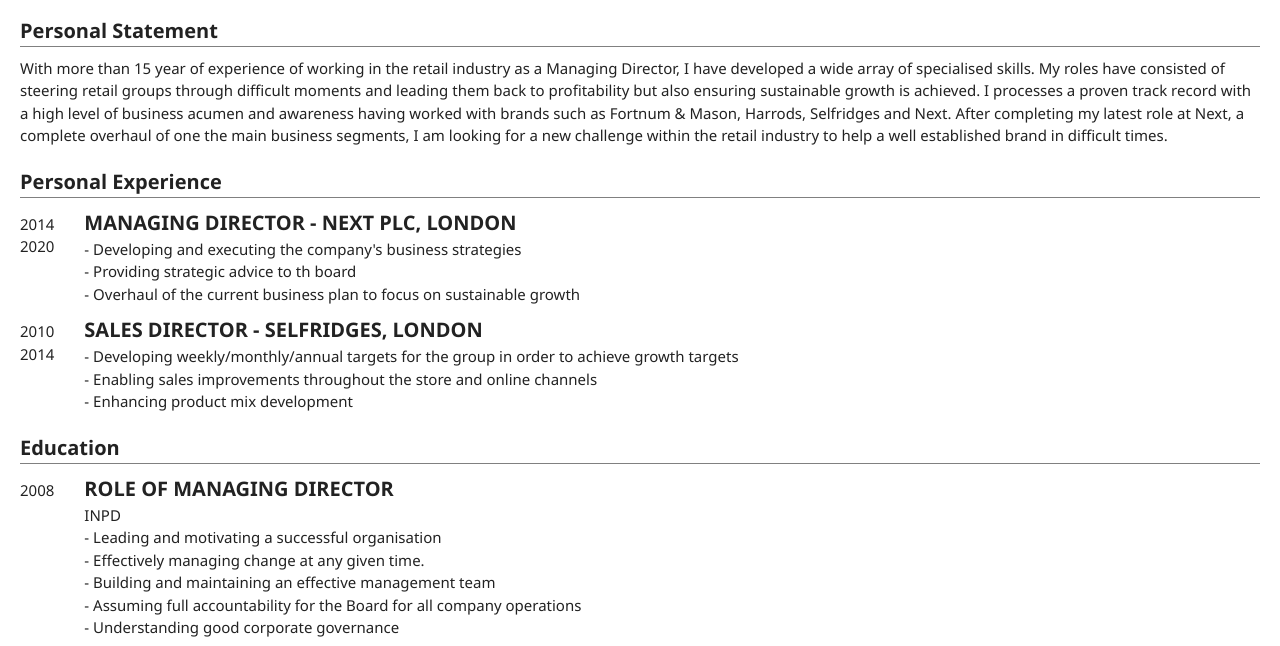
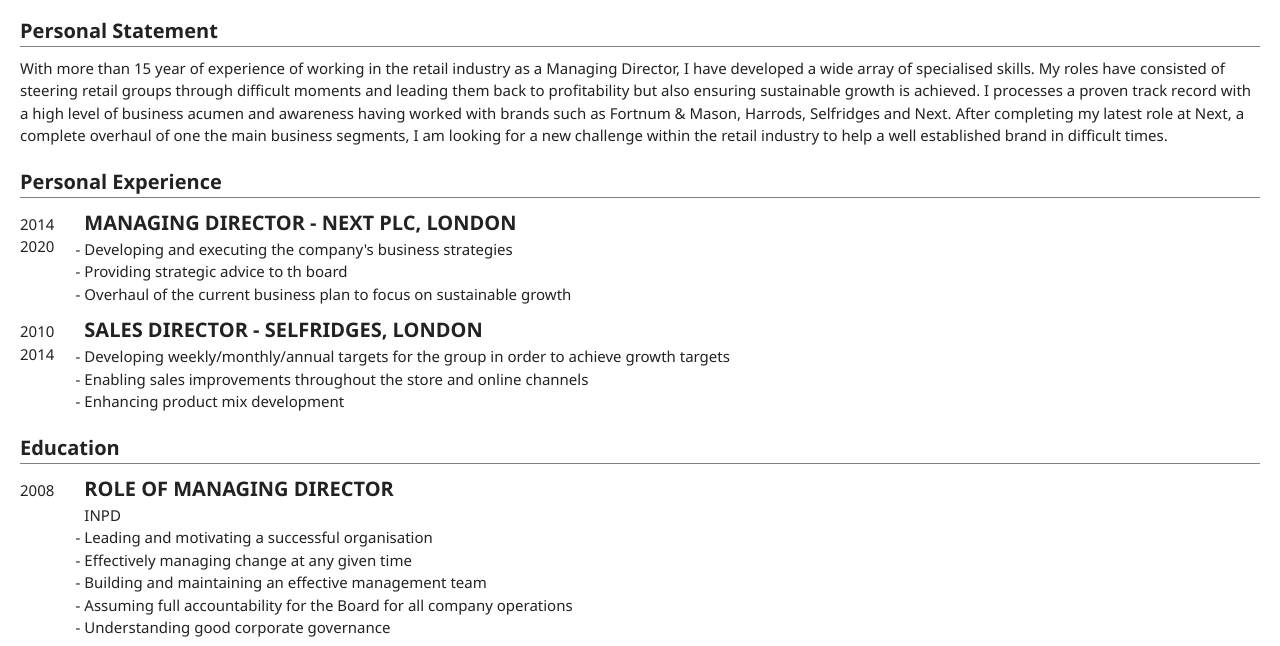
Before and after one commit to AnastasiaSneshko/FreshCode_tr, a plain HTML site: page Curriculum Vitae/index.html in a window 1280 px wide. Shown: the part 137-783 px from the top of the page. Drawn offline with Linux system fonts and the light colour scheme.

Commit message:
fixed some mistakes in CV

```diff
--- a/Curriculum Vitae/index.html
+++ b/Curriculum Vitae/index.html
@@ -10,11 +10,11 @@
   </head>
 
   <body>
-    <header>
+    <header class="head">
       <h1>Curriculum vitae</h1>
     </header>
     <article>
-      <section>
+      <header>
         <div class="header-left">
           <h2>
             <span class="title-main">Gary Oldman</span><br />Managing Director
@@ -29,7 +29,7 @@
             <a href="mailto:gary.oldman@gmail.co.uk">gary.oldman@gmail.co.uk</a>
           </address>
         </div>
-      </section>
+      </header>
       <section>
         <h3>Personal Statement</h3>
         <p>
@@ -46,10 +46,16 @@
           difficult times.
         </p>
       </section>
+
       <section>
         <h3>Personal Experience</h3>
         <table>
-          <thead></thead>
+          <thead class="table-thead">
+            <tr>
+              <td>Years</td>
+              <td>Place</td>
+            </tr>
+          </thead>
           <tbody>
             <tr>
               <td class="table-td">
@@ -58,9 +64,11 @@
               </td>
               <td>
                 <p class="table-title">Managing Director - Next PLC, London</p>
-                <p>- Developing and executing the company's business strategies</p>
-                <p>- Providing strategic advice to th board</p>
-                <p>- Overhaul of the current business plan to focus on sustainable growth</p>
+                <ul>
+                  <li class="table-li">Developing and executing the company's business strategies</li>
+                  <li class="table-li">Providing strategic advice to th board</li>
+                  <li class="table-li">Overhaul of the current business plan to focus on sustainable growth</li>
+                </ul>
               </td>
             </tr>
             <tr>
@@ -70,9 +78,11 @@
               </td>
               <td>
                 <p class="table-title bottom"> Sales Director - Selfridges, London</p>
-                <p>- Developing weekly/monthly/annual targets for the group in order to achieve growth targets</p>
-                <p>- Enabling sales improvements throughout the store and online channels</p>
-                <p>- Enhancing product mix development</p>
+                <ul>
+                  <li class="table-li">Developing weekly/monthly/annual targets for the group in order to achieve growth targets</li>
+                  <li class="table-li">Enabling sales improvements throughout the store and online channels</li>
+                  <li class="table-li">Enhancing product mix development</li>
+                </ul>
               </td>
             </tr>
           </tbody>
@@ -81,7 +91,12 @@
       <section>
         <h3>Education</h3>
         <table>
-          <thead></thead>
+          <thead class="table-thead">
+            <tr>
+              <td>Years</td>
+              <td>Place</td>
+            </tr>
+          </thead>
           <tbody>
             <tr>
               <td class="table-td">
@@ -90,14 +105,13 @@
               <td>
                 <p class="table-title">Role of Managing Director</p>
                 <p>INPD</p>
-                <p>- Leading and motivating a successful organisation</p>
-                <p>- Effectively managing change at any given time.</p>
-                <p>- Building and maintaining an effective management team</p>
-                <p>
-                  - Assuming full accountability for the Board for all company
-                  operations
-                </p>
-                <p>- Understanding good corporate governance</p>
+                <ul>
+                  <li class="table-li">Leading and motivating a successful organisation</li>
+                  <li class="table-li">Effectively managing change at any given time</li>
+                  <li class="table-li">Building and maintaining an effective management team</li>
+                  <li class="table-li">Assuming full accountability for the Board for all company operations</li>
+                  <li class="table-li">Understanding good corporate governance</li>
+                </ul>
               </td>
             </tr>
             <tr>
@@ -140,6 +154,7 @@
         </ul>
       </section>
     </article>
+
     <article>
       <h2 class="second"><span class="title-main">Johne Brown</span><br/>Creative director</h2>
       <section>
--- a/Curriculum Vitae/style.css
+++ b/Curriculum Vitae/style.css
@@ -5,7 +5,7 @@ body {
     line-height: 1.5;
 }
 
-header {
+.head {
     display: none;
 }
 
@@ -61,10 +61,13 @@ h3::after {
     text-align: right;
 }
 
-
-
 .table-td {
     padding-right: 30px;
+}
+
+.table-thead {
+    display: none;
+    position: absolute;
 }
 
 .table-title {
@@ -80,3 +83,7 @@ h3::after {
 .upper {
     text-transform: uppercase;
 }
+
+.table-li {
+    list-style: "- ";
+}
```
